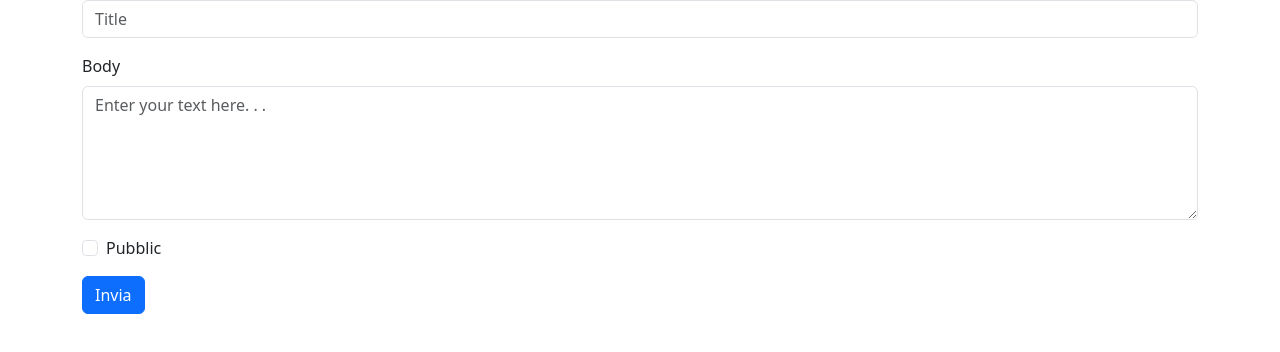
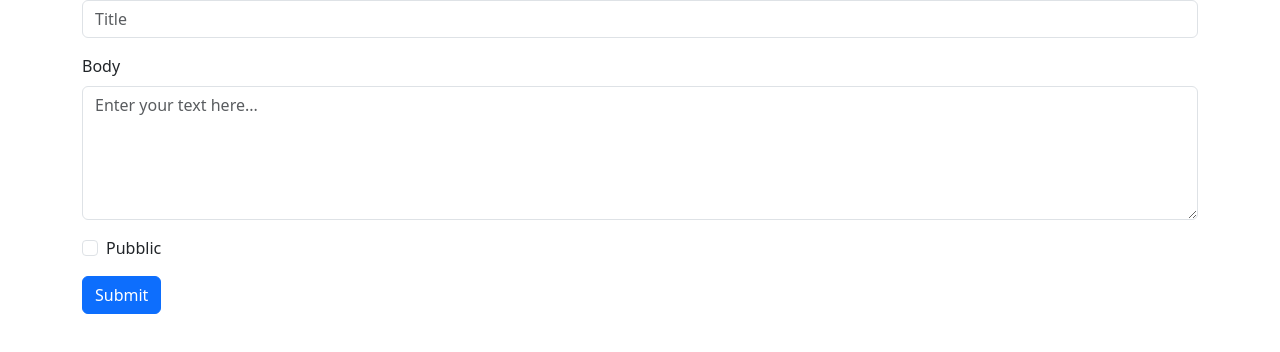
Before and after one commit to dpalexandru/react-post-form, a React (Vite) app: page / in a window 1280 px wide. Shown: the part 174-526 px from the top of the page. Built offline with nearby package versions, Linux system fonts and the light colour scheme.

Commit message:
feat: function to send form

```diff
--- a/src/App.jsx
+++ b/src/App.jsx
@@ -2,51 +2,59 @@ import { useState, useEffect } from 'react'
 import axios from 'axios'
 import { Form, Button } from "react-bootstrap";
 
-
-
-
+const url = "https://67c5b4f3351c081993fb1ab6.mockapi.io/api/posts"
 
 
 function App() {
+
+  const handleSubmit = async (e) => {
+    e.preventDefault();
+    const fd = new FormData(e.currentTarget);
+    const data = Object.fromEntries(fd.entries());
+    data.public = fd.has("public");
+    axios.post(url, data);
+    console.log(data)
+  }
 
   return (
     <>
       <div className="container">
         <h1>Enter a new post</h1>
-        <Form>
-
+        <Form onSubmit={handleSubmit}>
           {/* Campo Nome */}
-          <Form.Group className="mb-3" name="author">
+          <Form.Group className="mb-3">
             <Form.Label>Author</Form.Label>
-            <Form.Control type="text" placeholder="Author name" />
+            <Form.Control name="author" type="text" placeholder="Author name" />
           </Form.Group>
 
           {/* Campo titolo */}
-          <Form.Group className="mb-3" name="title">
+          <Form.Group className="mb-3">
             <Form.Label>Title</Form.Label>
-            <Form.Control type="text" placeholder="Title" />
+            <Form.Control name="title" type="text" placeholder="Title" />
           </Form.Group>
 
           {/* Campo Body */}
-          <Form.Group className="mb-3" controlId="body">
+          <Form.Group className="mb-3">
             <Form.Label>Body</Form.Label>
             <Form.Control
+              name="body"
               as="textarea"
               rows={5}
-              placeholder="Enter your text here. . ."
+              placeholder="Enter your text here..."
             />
           </Form.Group>
+
           {/* Checkbox */}
-          <Form.Group className="mb-3" controlId="formCheckbox">
-            <Form.Check type="checkbox" label="Pubblic" />
+          <Form.Group className="mb-3">
+            <Form.Check name="public" type="checkbox" label="Pubblic" />
           </Form.Group>
 
           {/* Bottone Submit */}
           <Button variant="primary" type="submit">
-            Invia
+            Submit
           </Button>
         </Form>
-      </div >
+      </div>
     </>
   )
 }
```
